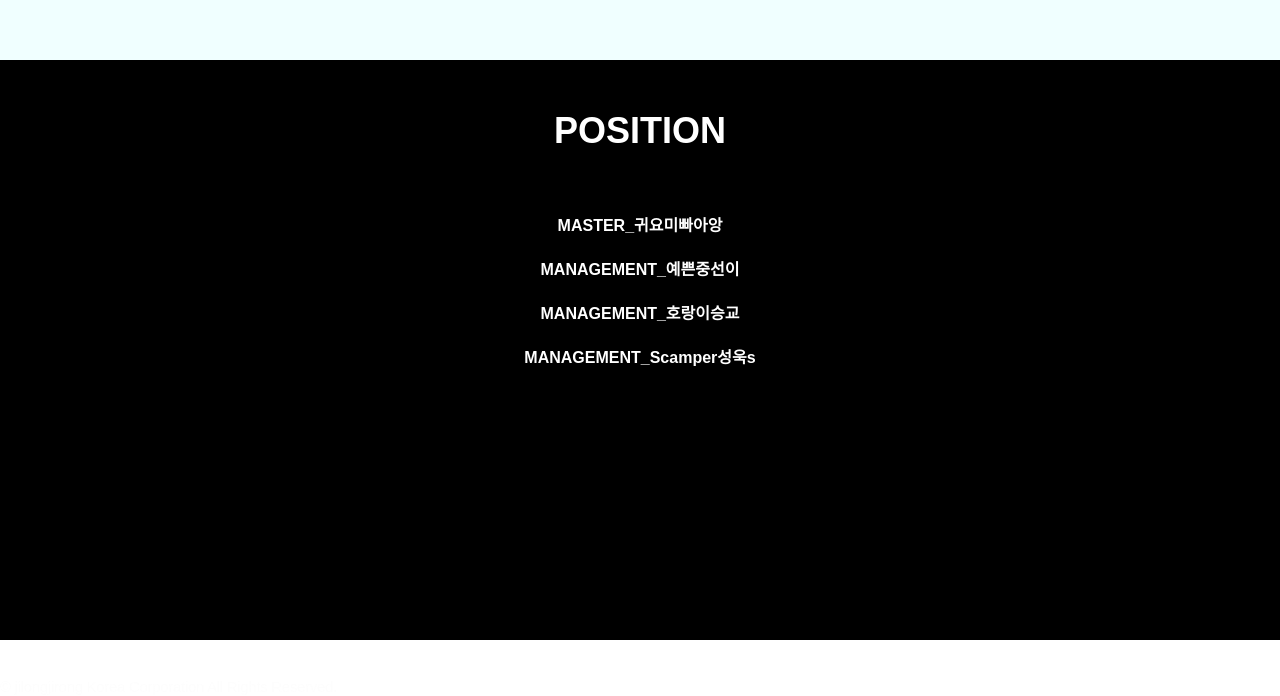
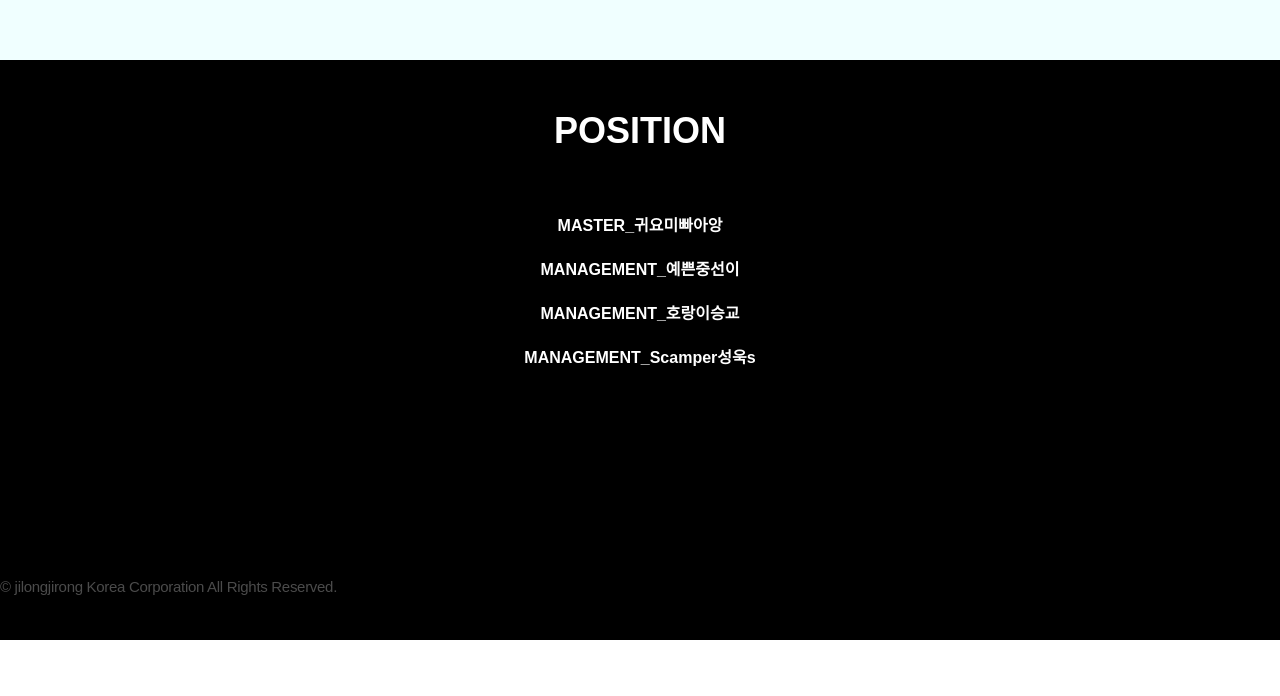
Before and after one commit to hujjt123/jilongjirong, a plain HTML site: page index.html in a window 1280 px wide. Shown: the part 849-1545 px from the top of the page. After the commit the page ends 1489 px from the top, so only its background shows below. Drawn offline with Linux system fonts and the light colour scheme.

Commit message:
new update

```diff
--- a/style.css
+++ b/style.css
@@ -129,7 +129,7 @@ footer {
 
 .footer-item3{
 
-    padding : 300px 0px 0px 0px;
+    padding : 200px 0px 0px 0px;
     color: rgba(248,249,250,.3);
     font-size: 15px;
     line-height: 18px;
```
